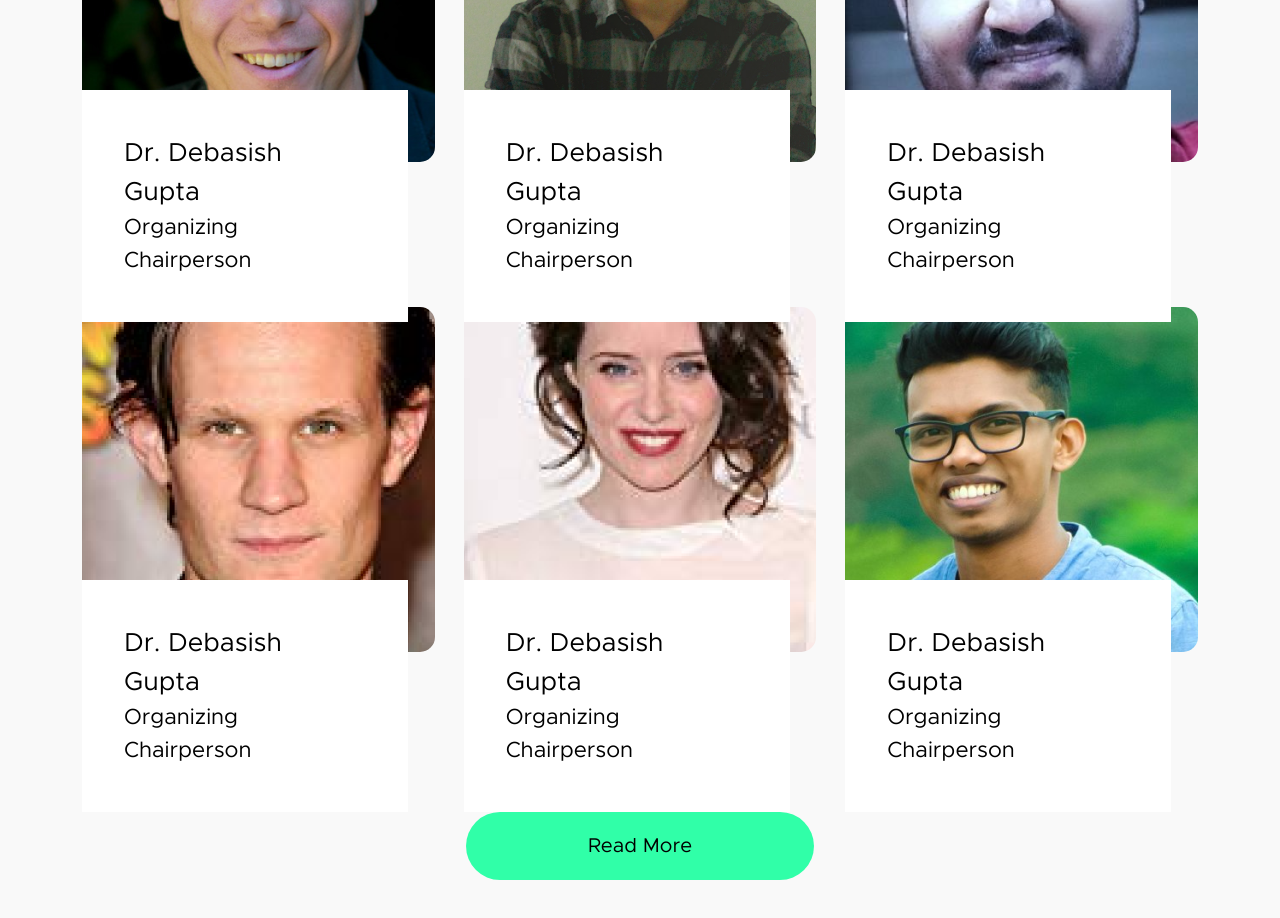
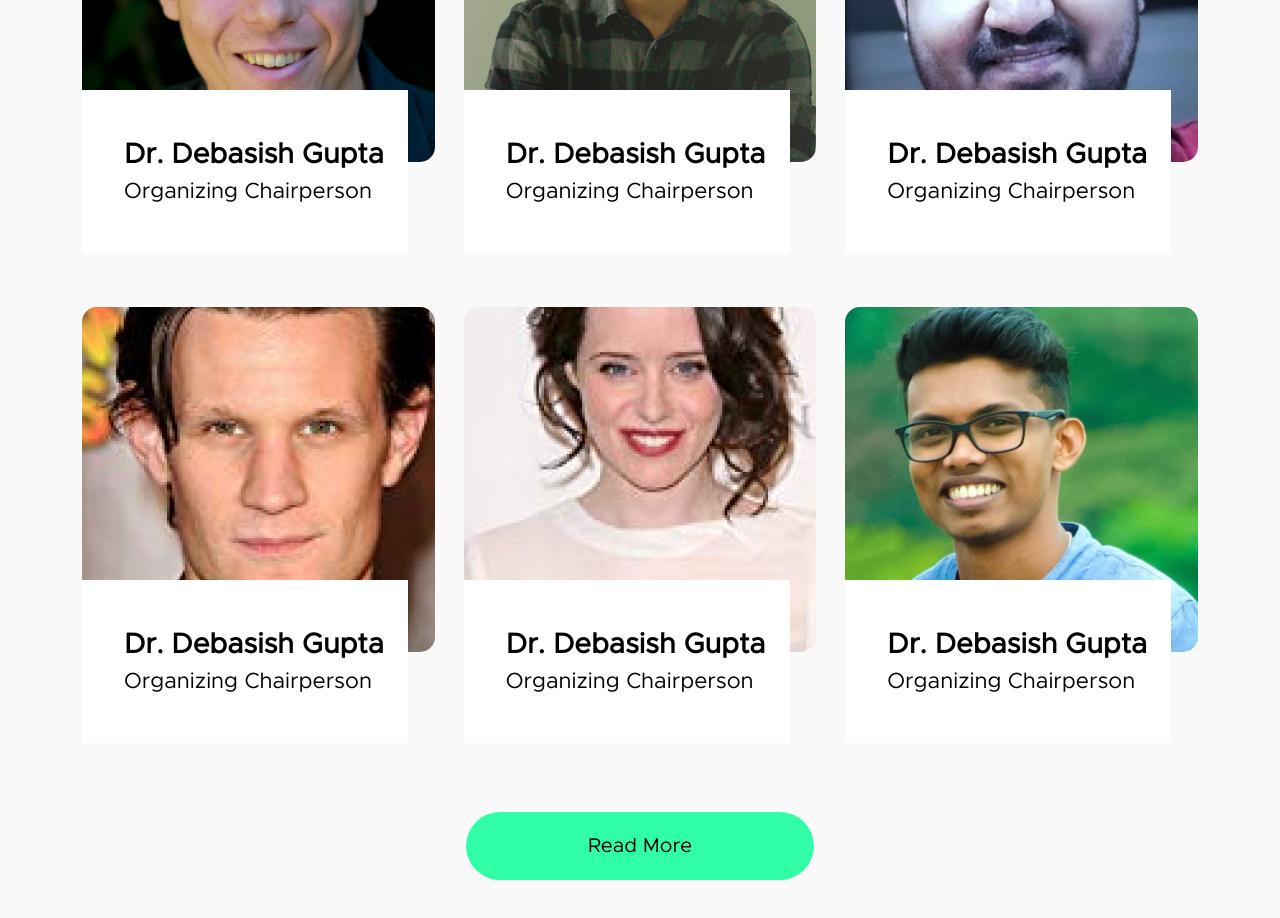
Before and after one commit to abhilash-mojgenie/citi2.0, an Astro site: page / in a window 1280 px wide. Shown: the part 3360-4278 px from the top of the page. Built offline with nearby package versions, Linux system fonts and the light colour scheme; Astro itself is replaced by a stand-in of ours.

Commit message:
our leaders done

```diff
--- a/src/components/small-components/LeadersCard.astro
+++ b/src/components/small-components/LeadersCard.astro
@@ -13,10 +13,14 @@ const { name, pos, src } = Astro.props;
             class="bg-white absolute top-[170px] xl:top-[273px] max-w-[260px] xl:max-w-[326px] max-h-[350px] left-0 z-10"
         >
             <div class="px-[20px] py-[40px] xl:px-[42px] xl:py-[44px]">
-        <p class="xl:text-[26px] text-[19px] max-w-[241px]">
+                <p
+                    class="xl:text-[28px] text-[19px] max-w-[241px] font-semibold whitespace-nowrap"
+                >
                     {name}
                 </p>
-        <p class="xl:text-[22px] text-[19px] font-light">
+                <p
+                    class="xl:text-[22px] text-[19px] font-light whitespace-nowrap"
+                >
                     {pos}
                 </p>
             </div>
```
Also changed, not shown: src/scss/custom.scss (indentation only). Lines whose indentation alone changed are shown as unchanged.
